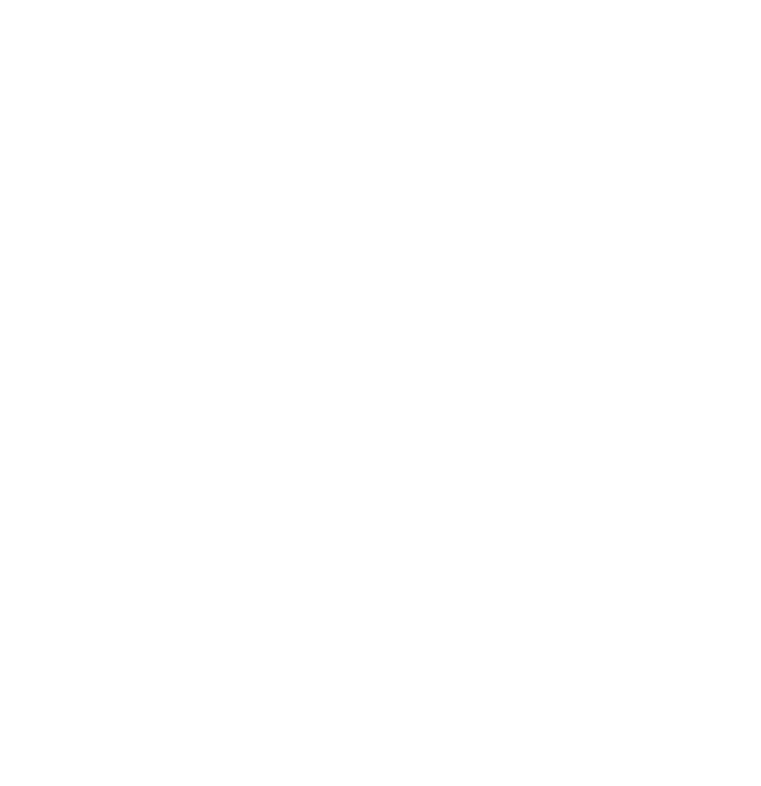
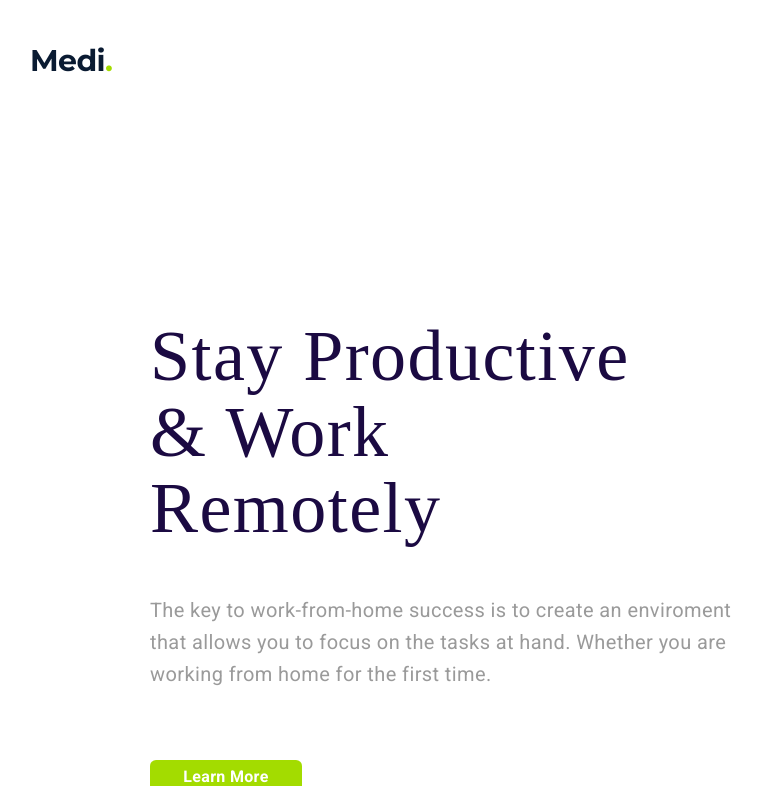
Before and after one commit to jbwizard/figma-test, a plain HTML site: page figma-test/index.html in a window 1280 px wide. Shown: the top 786 px of the page, without its empty margins (50-811 px from the left). Drawn offline with Linux system fonts and the light colour scheme; a web font is replaced by a local one.

Commit message:
add info

```diff
--- a/figma-test/index.html
+++ b/figma-test/index.html
@@ -5,10 +5,29 @@
     <meta http-equiv="X-UA-Compatible" content="IE=edge">
     <meta name="viewport" content="width=device-width, initial-scale=1.0">
     <title>Figma Intro</title>
+    <link rel="preconnect" href="https://fonts.googleapis.com">
+    <link rel="preconnect" href="https://fonts.gstatic.com" crossorigin>
+    <link href="https://fonts.googleapis.com/css2?family=Montserrat:wght@700&family=Ramaraja&family=Roboto:wght@400;700&display=swap" rel="stylesheet">
     <link rel="stylesheet" href="styles/normalize.css">
     <link rel="stylesheet" href="styles/index.css">
 </head>
 <body>
-
+    <header>
+        <nav></nav>
+        <h3 class="logo">Medi<span class="logo-dot">.</span></h3>
+    </header>
+    <main>
+        <section>
+            <h1 class="main-title">Stay Productive &
+                Work Remotely</h1>
+            <p class="main-text">The key to work-from-home success is to create an
+                enviroment that allows you to focus on the tasks at hand.
+                Whether you are working from home for the first time.</p>
+            <button class="main-btn">Learn More</button>
+        </section>
+        <section>
+            <img src="images/Image.png" alt="Woman doing Yoga">
+        </section>
+    </main>
 </body>
 </html>
--- a/figma-test/styles/index.css
+++ b/figma-test/styles/index.css
@@ -0,0 +1,76 @@
+
+.logo{
+    max-width: 95px;
+    width: 100%;
+    font-family: 'Montserrat';
+    font-style: normal;
+    font-weight: 700;
+    font-size: 30px;
+    line-height: 48px;
+    /* or 160% */
+    letter-spacing: -0.02em;
+    color: #0A1B32;
+    margin-top: 37px;
+    margin-left:80px;
+}
+
+.logo-dot{
+    color: #A3DC00;
+}
+
+section{
+    display: inline-block;
+}
+
+.main-title{
+    max-width: 495px;
+    width: 100%;
+    font-family: 'Ramaraja';
+    font-style: normal;
+    font-weight: 400;
+    font-size: 72px;
+    line-height: 76px;
+    /* or 106% */
+    letter-spacing: 0.02em;
+    color: #1B0A42;
+    margin-top: 203px;
+    margin-left: 200px;
+}
+.main-text{
+    max-width: 583px;
+    width: 100%;
+    font-family: 'Roboto';
+    font-style: normal;
+    font-weight: 400;
+    font-size: 20px;
+    line-height: 32px;
+    /* or 160% */
+    letter-spacing: 0.02em;
+    color: #9A9A9A;
+    margin-top: 10px;
+    margin-left: 200px;
+}
+.main-btn{
+    max-width: 152px;
+    width: 100%;
+    font-family: 'Roboto';
+    font-style: normal;
+    font-weight: 700;
+    font-size: 16px;
+    line-height: 32px;
+    /* or 200% */
+    text-align: center;
+    letter-spacing: 0.02em;
+    color: #FFFFFF;
+    background: #A3DC00;
+    border-radius: 6px;
+    border: none;
+    margin-top: 50px;
+    margin-left:200px;
+}
+
+
+img{
+    max-width: 756px;
+    width: 100%;
+}
```
Also changed, not shown: figma-test/images/Image.png (added).
